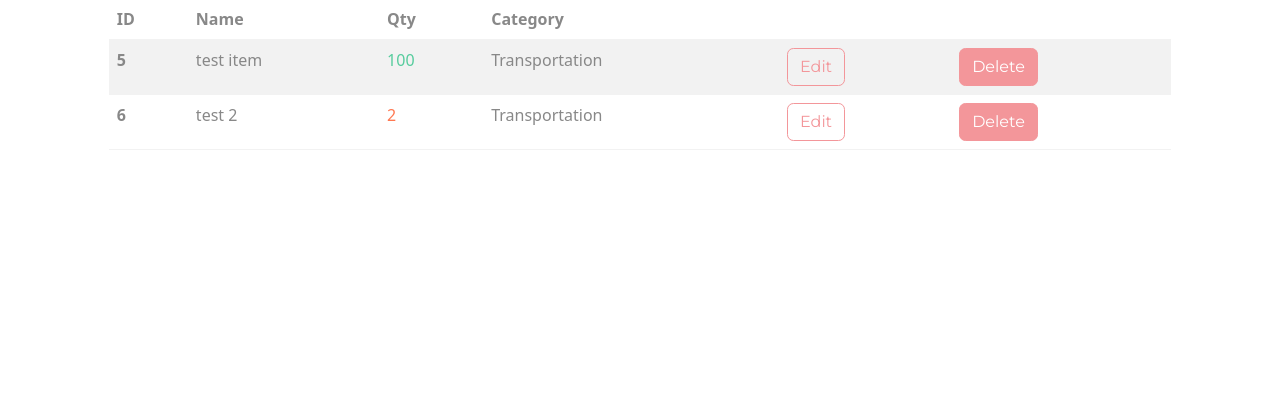
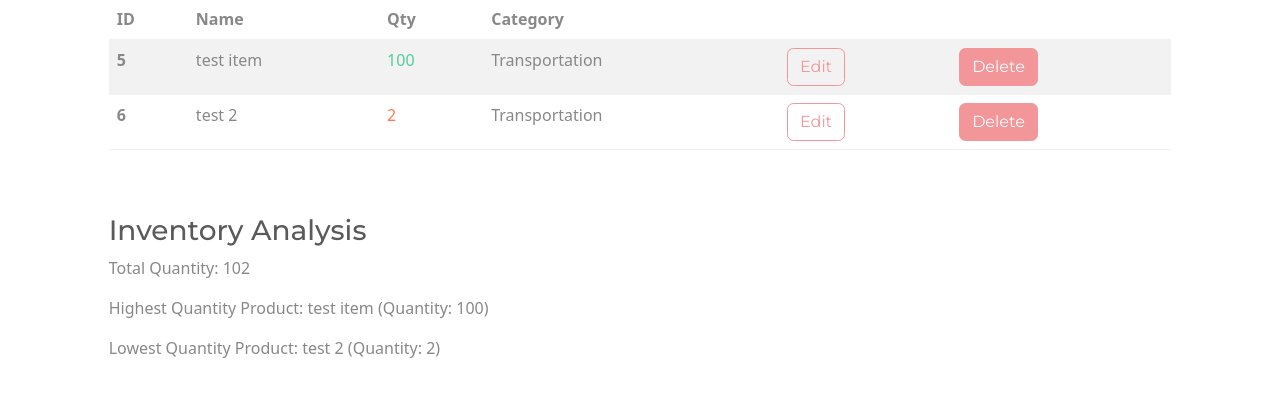
Before and after one commit to Sudheesh-07/Inventory-Managment-System, a Django app: page /dashboard/ in a window 1280 px wide. Shown: the part 233-630 px from the top of the page. Run offline with Django 4.2, Linux system fonts and the light colour scheme; a user stored in the database is signed in; data comes from the database, SQL or seed files in the repository; both versions use the stored data as it was after the commit.

Commit message:
Updated Readme

```diff
--- a/inventory_management/inventory/templates/inventory/dashboard.html
+++ b/inventory_management/inventory/templates/inventory/dashboard.html
@@ -63,4 +63,15 @@
 			</table>
 		</div>
 	</div>
+<!-- dashboard.html -->
+
+<div class="row">
+    <div class="col-md-10 col-12 mx-auto mt-5">
+        <h3>Inventory Analysis</h3>
+        <p>Total Quantity: {{ analysis_data.total_quantity }}</p>
+        <p>Highest Quantity Product: {{ analysis_data.highest_quantity_product.Product }} (Quantity: {{ analysis_data.highest_quantity_product.Quantity }})</p>
+        <p>Lowest Quantity Product: {{ analysis_data.lowest_quantity_product.Product }} (Quantity: {{ analysis_data.lowest_quantity_product.Quantity }})</p>
+    </div>
+</div>
+
 {% endblock content %}
--- a/inventory_management/inventory/views.py
+++ b/inventory_management/inventory/views.py
@@ -7,9 +7,33 @@ from .forms import UserRegisterForm, InventoryItemForm
 from .models import InventoryItem, Category
 from inventory_management.settings import LOW_QUANTITY
 from django.contrib import messages
+import pandas as pd
 
 class Index(TemplateView):
 	template_name = 'inventory/index.html'
+
+
+def inventory_analysis(user_id):
+    inventory_items = InventoryItem.objects.filter(user=user_id)
+
+    data = {
+        'Product': [item.name for item in inventory_items],
+        'Quantity': [item.quantity for item in inventory_items],
+    }
+    df = pd.DataFrame(data)
+
+    total_quantity = df['Quantity'].sum()
+    highest_quantity_product = df.loc[df['Quantity'].idxmax()]
+    lowest_quantity_product = df.loc[df['Quantity'].idxmin()]
+
+    analysis_data = {
+        'total_quantity': total_quantity,
+        'highest_quantity_product': highest_quantity_product,
+        'lowest_quantity_product': lowest_quantity_product,
+    }
+
+    return analysis_data
+
 
 class Dashboard(LoginRequiredMixin, View):
 	def get(self, request):
@@ -31,7 +55,8 @@ class Dashboard(LoginRequiredMixin, View):
 			quantity__lte=LOW_QUANTITY
 		).values_list('id', flat=True)
 
-		return render(request, 'inventory/dashboard.html', {'items': items, 'low_inventory_ids': low_inventory_ids})
+		analysis_data = inventory_analysis(self.request.user.id)
+		return render(request, 'inventory/dashboard.html', {'items': items, 'low_inventory_ids': low_inventory_ids,'analysis_data': analysis_data})
 
 class SignUpView(View):
 	def get(self, request):
```
Also changed, not shown: README.md, inventory_management/db.sqlite3.
